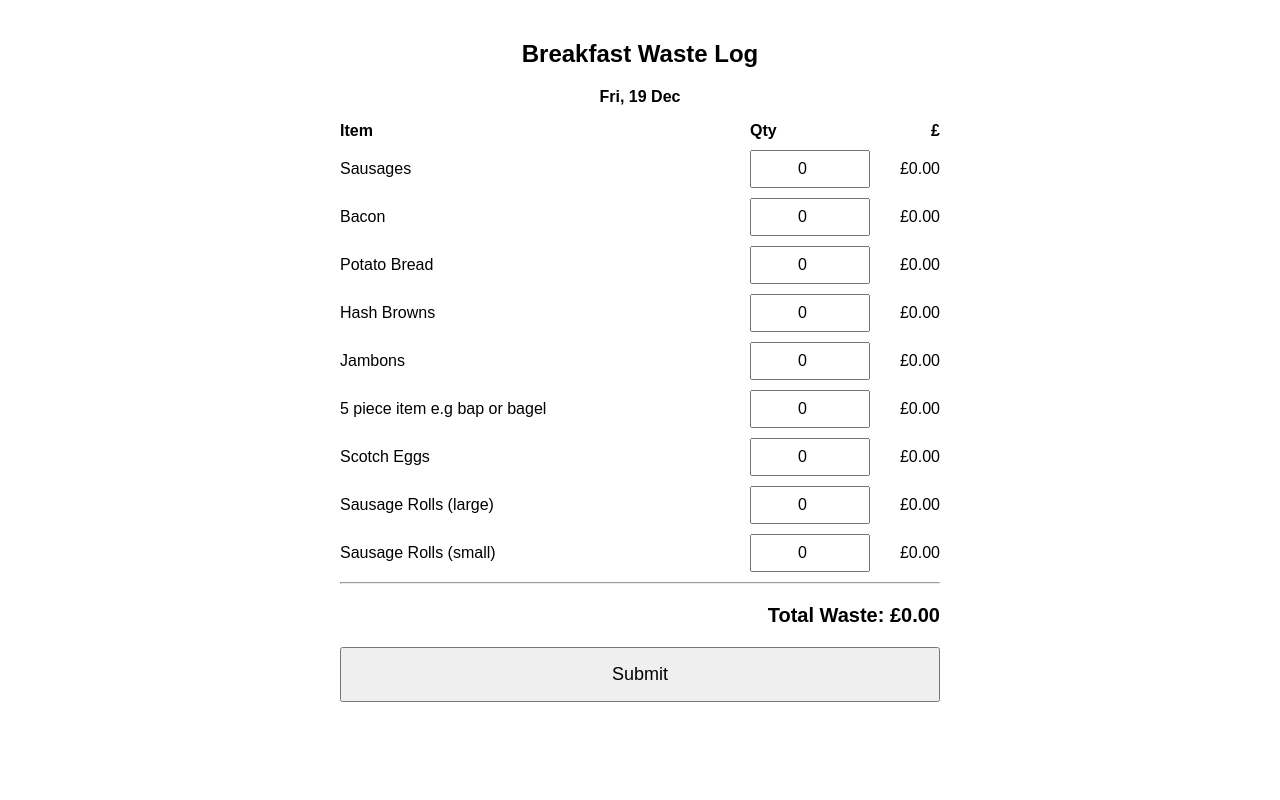
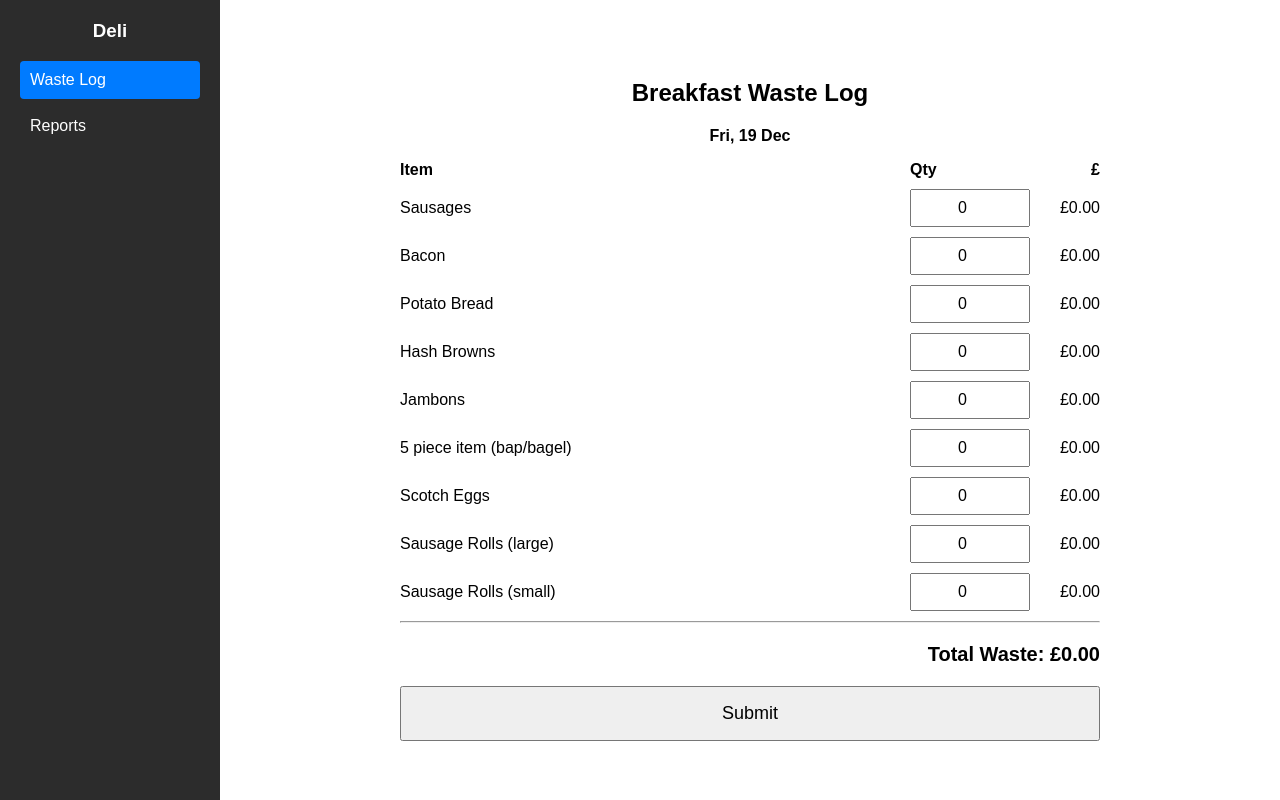
Before and after one commit to Heidimc2/Deli_breakfast_waste, a plain HTML site: page index.html in a window 1280 px wide. Drawn offline with Linux system fonts and the light colour scheme.

Commit message:
Refactor HTML structure and update styles

```diff
--- a/index.html
+++ b/index.html
@@ -4,16 +4,60 @@
   <meta charset="UTF-8">
   <title>Breakfast Waste Log</title>
   <meta name="viewport" content="width=device-width, initial-scale=1.0">
+
   <style>
     body {
       font-family: Arial, sans-serif;
+      margin: 0;
+    }
+
+    .container {
+      display: flex;
+      min-height: 100vh;
+    }
+
+    /* Sidebar */
+    .sidebar {
+      width: 180px;
+      background: #2c2c2c;
+      color: white;
       padding: 20px;
-      max-width: 600px;
+    }
+
+    .sidebar h3 {
+      text-align: center;
+      margin-top: 0;
+    }
+
+    .sidebar a {
+      display: block;
+      color: white;
+      text-decoration: none;
+      padding: 10px;
+      margin-bottom: 8px;
+      border-radius: 4px;
+    }
+
+    .sidebar a:hover {
+      background: #444;
+    }
+
+    .sidebar a.active {
+      background: #007bff;
+    }
+
+    /* Main content */
+    .content {
+      flex: 1;
+      padding: 20px;
+      max-width: 700px;
       margin: auto;
     }
+
     h2 {
       text-align: center;
     }
+
     .row {
       display: grid;
       grid-template-columns: 1fr 100px 80px;
@@ -21,34 +65,58 @@
       align-items: center;
       margin-bottom: 10px;
     }
+
     input {
       width: 100%;
       padding: 8px;
       font-size: 16px;
       text-align: center;
     }
+
     .price {
       text-align: right;
     }
+
     .total {
       font-weight: bold;
       font-size: 20px;
       text-align: right;
       margin-top: 20px;
     }
+
     button {
       width: 100%;
       padding: 15px;
       font-size: 18px;
       margin-top: 20px;
     }
+
+    /* Mobile */
+    @media (max-width: 600px) {
+      .sidebar {
+        width: 100px;
+        padding: 10px;
+      }
+    }
   </style>
 </head>
+
 <body>
+
+<div class="container">
+
+  <!-- Sidebar -->
+  <nav class="sidebar">
+    <h3>Deli</h3>
+    <a href="index.html" class="active">Waste Log</a>
+    <a href="reports.html">Reports</a>
+  </nav>
+
+  <!-- Main content -->
+  <main class="content">
 
     <h2>Breakfast Waste Log</h2>
     <p id="date" style="text-align:center; font-weight:bold;"></p>
-
 
     <div class="row">
       <strong>Item</strong>
@@ -87,7 +155,7 @@
     </div>
 
     <div class="row" data-price="4.95">
-  <span>5 piece item e.g bap or bagel</span>
+      <span>5 piece item (bap/bagel)</span>
       <input type="number" min="0" value="0" class="qty">
       <span class="price item-total">£0.00</span>
     </div>
@@ -110,7 +178,6 @@
       <span class="price item-total">£0.00</span>
     </div>
 
-
     <hr>
 
     <div class="total">
@@ -119,13 +186,14 @@
 
     <button onclick="submitWaste()">Submit</button>
 
+  </main>
+</div>
+
 <script>
   const dateEl = document.getElementById('date');
-
   const today = new Date();
   const options = { weekday: 'short', day: 'numeric', month: 'short' };
   dateEl.textContent = today.toLocaleDateString('en-GB', options);
-
 
   const rows = document.querySelectorAll('.row[data-price]');
   const grandTotalEl = document.getElementById('grandTotal');
@@ -153,7 +221,6 @@ dateEl.textContent = today.toLocaleDateString('en-GB', options);
 
   function submitWaste() {
     alert("Submitted. Total waste: £" + grandTotalEl.textContent);
-    // Next step: send to Google Sheets
   }
 </script>
 
```
Lines whose indentation alone changed are shown as unchanged.
